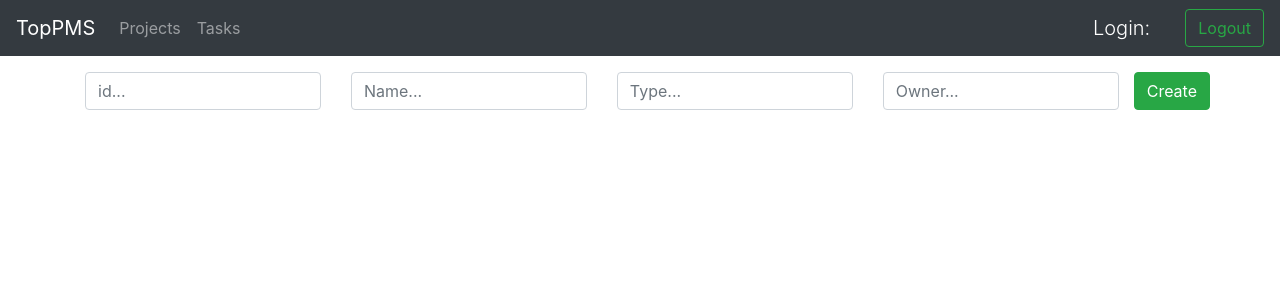
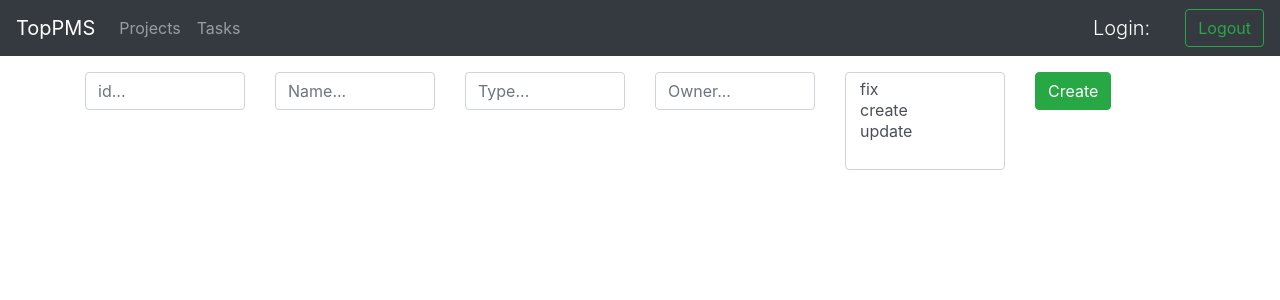
Before and after one commit to luxtorOleg/top-pms, an Angular app: page /create/projects in a window 1280 px wide. Shown: the top 300 px of the page. Built offline with nearby package versions, Linux system fonts and the light colour scheme.

Commit message:
add tasks multiple select to project create

```diff
--- a/src/app/projects/project-create/project-create.component.html
+++ b/src/app/projects/project-create/project-create.component.html
@@ -18,7 +18,16 @@
       <input id="owner" name="owner" [(ngModel)]="project.owner" class="effect-2 form-control" type="text" placeholder="Owner..." ngModel>
       <span class="focus-border"></span>
     </div>
+    <div class="col">
+      <select class="form-control" multiple name="tasks" [ngModel]="project.tasks">
+        <option *ngFor="let task of taskService.tasks" [ngValue]="task">
+          {{ task.name }}
+        </option>
+      </select>
+    </div>
+    <div class="col">
       <button class="enterButton btn btn-success"  type="submit" >Create</button>
+    </div>
   </div>
 </div>
 </form>
--- a/src/app/projects/project-create/project-create.component.ts
+++ b/src/app/projects/project-create/project-create.component.ts
@@ -1,5 +1,6 @@
 import { Component, OnInit } from '@angular/core';
 import { ProjectsService} from '../projects.service';
+import {TasksService} from '../../tasks/tasks.service';
 import {NgForm} from '@angular/forms';
 import {Router} from '@angular/router';
 
@@ -19,16 +20,16 @@ export class ProjectCreateComponent implements OnInit {
     members: Array<Member>(),
     tasks: Array<Task>()
   };
-  constructor(public projectService: ProjectsService, public router: Router) {
+  constructor(public projectService: ProjectsService, public taskService: TasksService, public router: Router) {
 
   }
 
   ngOnInit() {
+
   }
 
   createProject(form: NgForm) {
-    this.project = form.value;
-    this.projectService.createProject(this.project);
+    this.projectService.createProject(form.value);
     this.router.navigate(['./projects']);
   }
 }
--- a/src/app/projects/projects.service.ts
+++ b/src/app/projects/projects.service.ts
@@ -1,6 +1,7 @@
 import { Injectable } from '@angular/core';
 
 import { Project, Member, Task } from '../common/protocols';
+import {forEach} from '@angular/router/src/utils/collection';
 
 @Injectable()
 export class ProjectsService {
```
